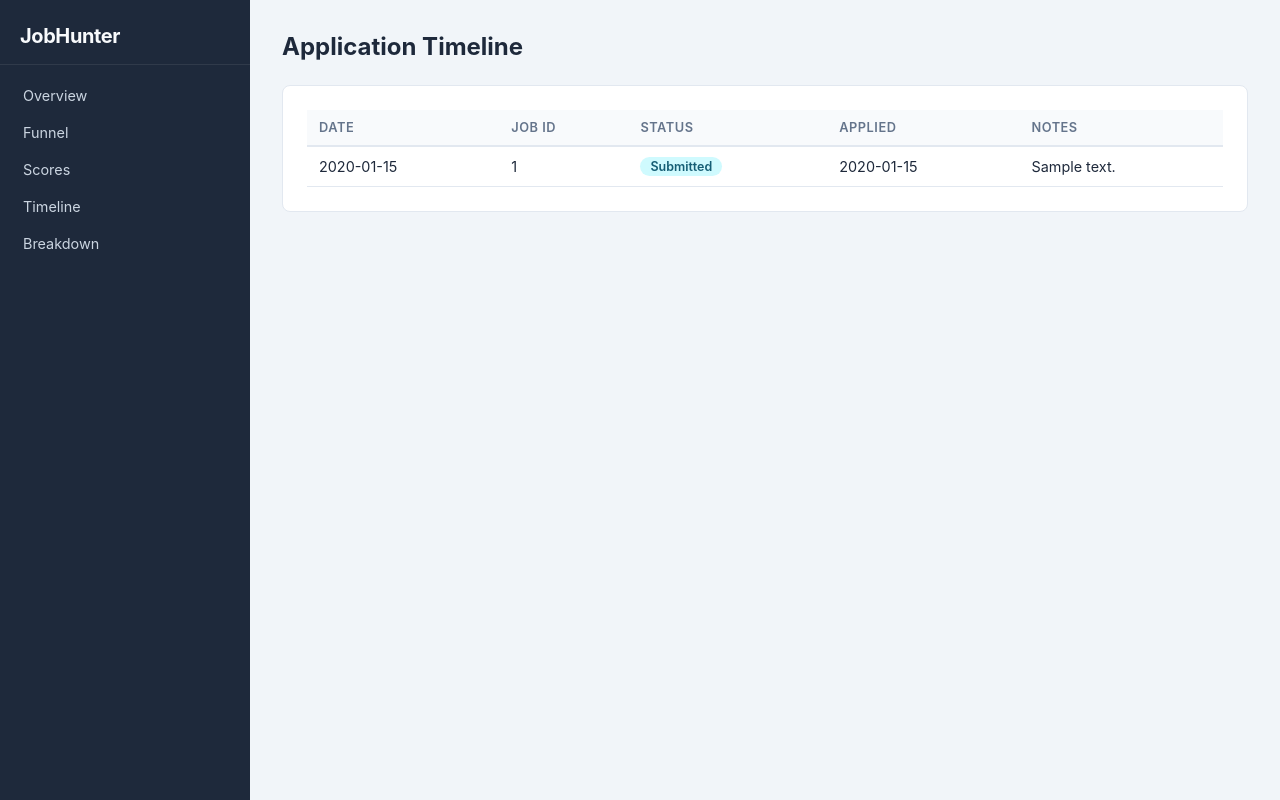
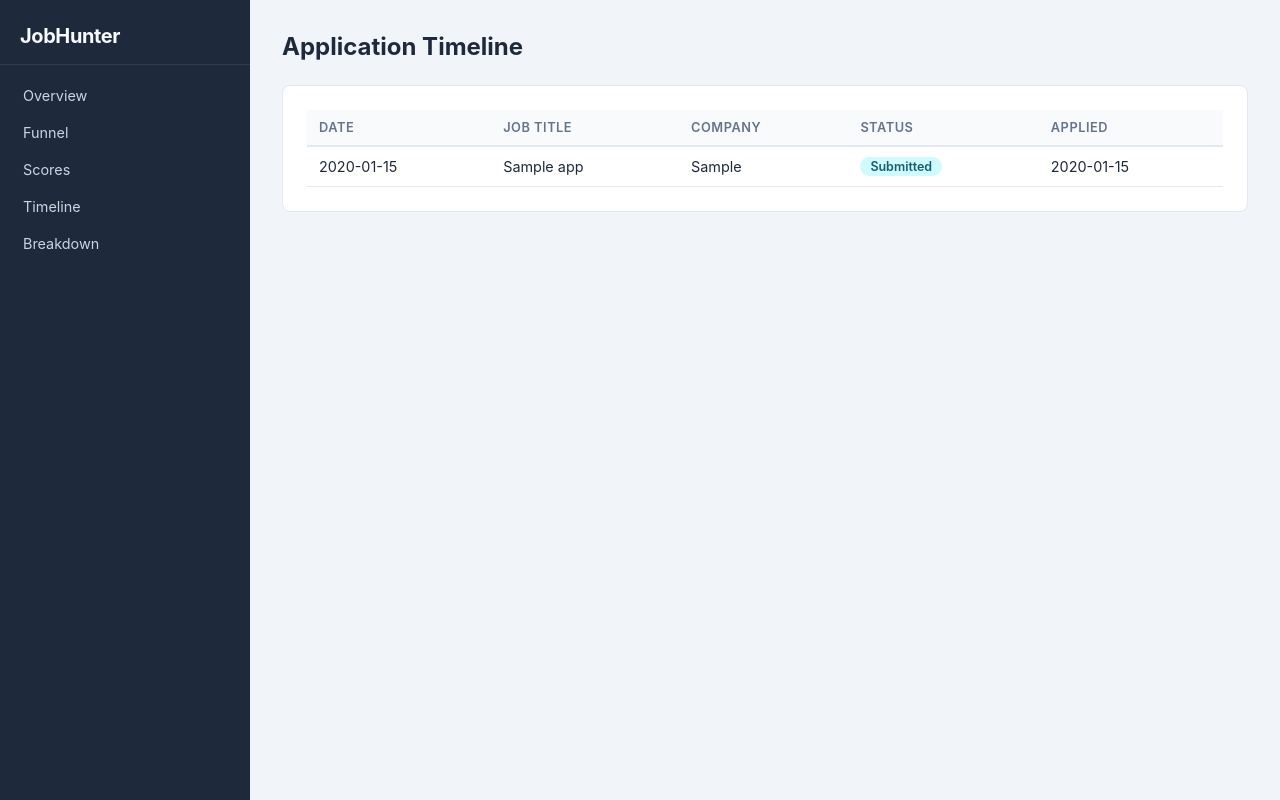
Before and after one commit to omnimaster-ctrl/jobhunter, a FastAPI app: template dashboard/templates/timeline.html in a window 1280 px wide. Run offline with FastAPI, Linux system fonts and the light colour scheme; the template is opened without the code that fills it: most values are stand-ins (such as "Sample title", 1, 10 or a date in 2020).

Commit message:
feat: add analytics dashboard with FastAPI, Jinja2 templates, and Chart.js
Dashboard serves local-only analytics at 127.0.0.1:3000 with overview,
funnel, scores, timeline, and breakdown pages. Includes JSON API endpoints
and 17 passing tests.

```diff
--- a/dashboard/app.py
+++ b/dashboard/app.py
@@ -96,8 +96,15 @@ async def scores(request: Request):
 async def timeline(request: Request):
     db = get_db()
     try:
-        apps = db.get_applications()
-        applications = _rows_to_dicts(apps)
+        rows = db.conn.execute(
+            """
+            SELECT a.*, j.title AS job_title, j.company AS job_company
+            FROM applications a
+            JOIN jobs j ON a.job_id = j.id
+            ORDER BY a.created_at DESC
+            """
+        ).fetchall()
+        applications = _rows_to_dicts(rows)
         return templates.TemplateResponse(
             request, "timeline.html", {"applications": applications}
         )
--- a/dashboard/templates/timeline.html
+++ b/dashboard/templates/timeline.html
@@ -11,20 +11,20 @@
         <thead>
             <tr>
                 <th>Date</th>
-                <th>Job ID</th>
+                <th>Job Title</th>
+                <th>Company</th>
                 <th>Status</th>
                 <th>Applied</th>
-                <th>Notes</th>
             </tr>
         </thead>
         <tbody>
             {% for app in applications | sort(attribute='created_at', reverse=true) %}
             <tr>
                 <td>{{ app.created_at[:10] if app.created_at else '-' }}</td>
-                <td>{{ app.job_id }}</td>
+                <td>{{ app.job_title or '-' }}</td>
+                <td>{{ app.job_company or '-' }}</td>
                 <td><span class="status-badge status-{{ app.status }}">{{ app.status }}</span></td>
                 <td>{{ app.applied_at[:10] if app.applied_at else '-' }}</td>
-                <td>{{ app.notes or '-' }}</td>
             </tr>
             {% endfor %}
         </tbody>
```
